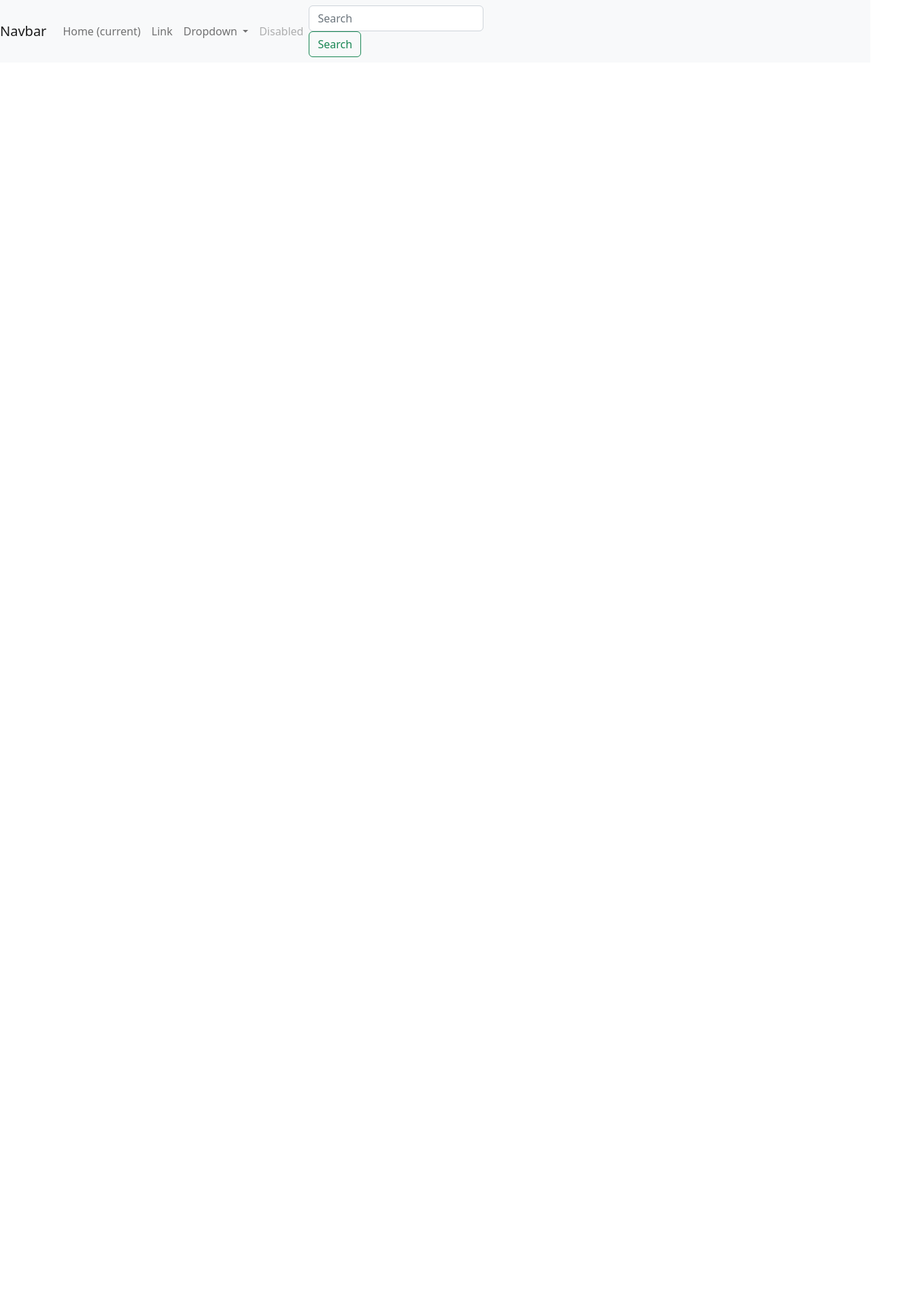
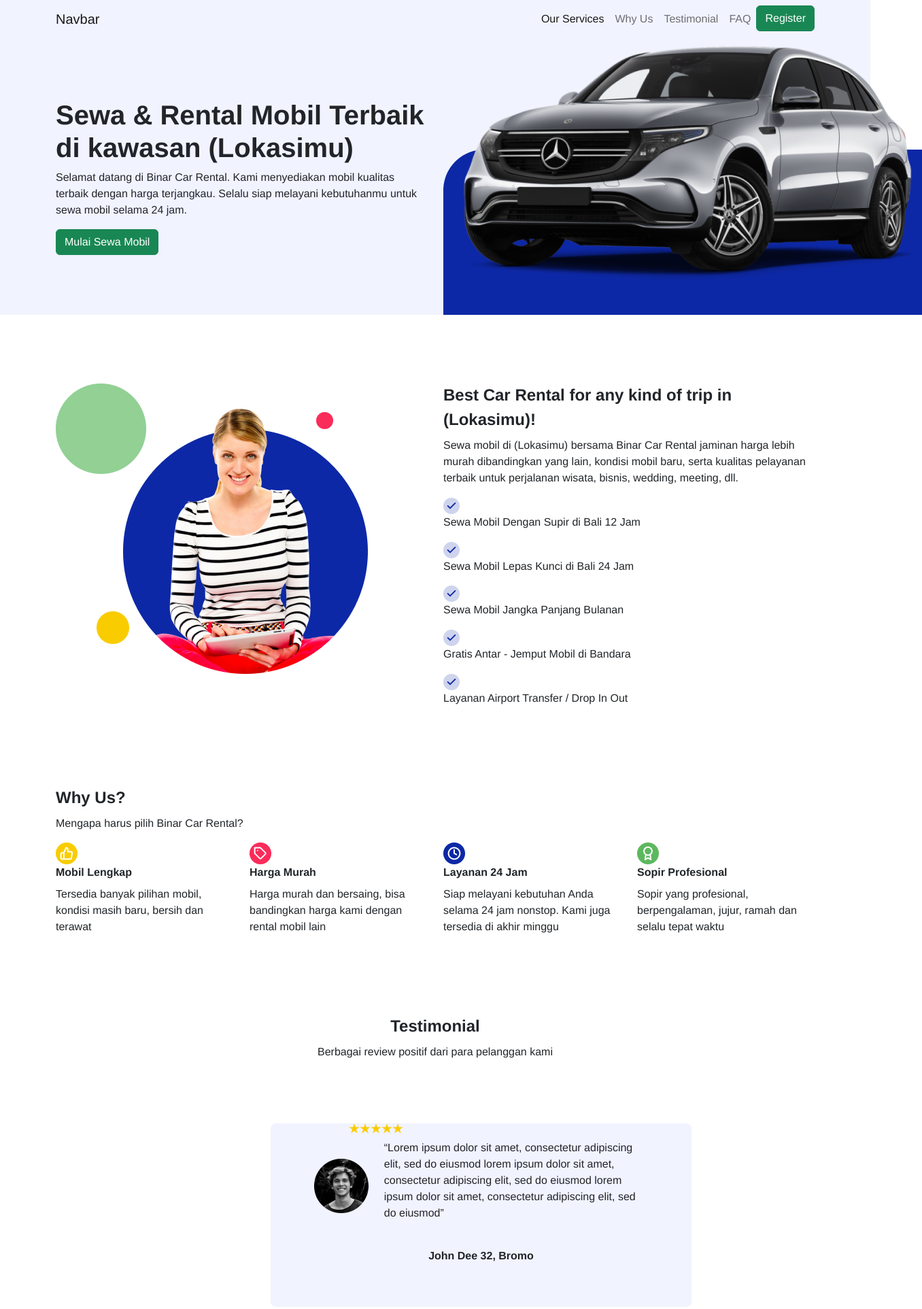
Before and after one commit to AdiSyahrul/Challenge-1-FEJS-Binar, a website: page index.html in a window 1280 px wide. Shown: the top 1925 px of the page at 68% size, 1356 px wide, since content can reach past the window. Before the commit the page ends 800 px from the top, so only its background shows below. Drawn offline with nearby package versions, Linux system fonts and the light colour scheme.

Commit message:
Tes Landing Page

```diff
--- /dev/null
+++ b/index.css
@@ -0,0 +1,134 @@
+.custom-navbar{
+    align-items: flex-end;
+}
+@include media-breakpoint-up(md){
+    .custom-navbar{
+        align-items: flex-start;
+    }
+}
+body{
+    font-family: 'Helvetica', sans-serif;
+}
+.title{
+    font-weight: 700;
+}
+.desc{
+    font-weight: 700;
+    font-size: 24px;
+    line-height: 36px;
+    flex: none;
+    order: 0;
+    flex-grow: 0;
+}
+.testi{
+    margin-top: 100px;
+    text-align: center;
+    font-weight: 700;
+    font-size: 24px;
+    line-height: 36px;
+    flex: none;
+    order: 0;
+    flex-grow: 0;
+}
+.desctesti{
+    text-align: center;
+    font-size: 16px;
+    line-height: 24px;
+    flex: none;
+    order: 1;
+    flex-grow: 0;
+}
+.header-color{
+    background-color:#F1F3FF;
+}
+.car-handle{
+    position:relative;
+    min-height: 300px;
+}
+.img-car{
+    position:relative;
+    right:0;
+    bottom:0;
+}
+.Cewek{
+    margin-top: 100px;
+    margin-bottom: 100px;
+}
+.img-service{
+    position:relative;
+    left:0;
+}
+.info-panel{
+    background-color:white;
+}
+.panel{
+    font-weight: 700;
+    font-size: 16px;
+    line-height: 24px;
+    flex: none;
+    order: 1;
+    flex-grow: 0;
+}
+.info-testi{
+    position: absolute;
+    border-radius: 8px;
+    width: 619px;
+    height: 270px;
+    left: 410px;
+    top: 1652px;
+    background: #F1F3FF;
+}
+.img-photo{
+    float:left;
+    width: 80px;
+    height: 80px;
+    left: 456px;
+    top: 1747px;
+}
+.star{
+    display: flex;
+    flex-direction: row;
+    align-items: flex-start;
+    padding: 0px;
+
+    width: 80px;
+    height: 16px;
+}
+.Text{
+    text-align:left;
+}
+.John{
+    font-weight: bold;
+    text-align: center;
+}
+.kotak{
+    background: #0D28A6;
+    border-radius: 13px;
+    position: absolute;
+    width: 1168px;
+    height: 326px;
+    left: 136px;
+    top: 2078px;
+}
+.Newtitle{
+    position: static;
+    margin-top: 80px;
+    width: 613px;
+    height: 54px;
+    top: 2142px;
+    font-family: 'Helvetica';
+    font-style: normal;
+    font-weight: 700;
+    font-size: 36px;
+    text-align: center;
+}
+.Newdesc{
+    text-align: center;
+    font-weight: 300;
+    font-size: 14px;
+    line-height: 20px;
+    width: 613px;
+    height: 54px;
+    left: 406px;
+    top: 2142px;
+}
--- a/index.html
+++ b/index.html
@@ -4,47 +4,158 @@
     <meta charset="UTF-8">
     <meta http-equiv="X-UA-Compatible" content="IE=edge">
     <meta name="viewport" content="width=device-width, initial-scale=1.0">
-    <title>Tes tes</title>
+    <title>Landing Page</title>
     <link rel="stylesheet" href="node_modules/bootstrap/dist/css/bootstrap.css">
+    <link rel="stylesheet" href="/index.css">
 </head>
 <body>
-    <header>
-        <nav class="navbar navbar-expand-lg navbar-light bg-light">
+  <!-- Navbar -->
+    <header class="header-color">
+        <nav class="navbar navbar-expand-lg">
+          <div class="container-lg">
             <a class="navbar-brand" href="#">Navbar</a>
-            <button class="navbar-toggler" type="button" data-toggle="collapse" data-target="#navbarSupportedContent" aria-controls="navbarSupportedContent" aria-expanded="false" aria-label="Toggle navigation">
+            <button class="navbar-toggler" type="button" data-bs-toggle="offcanvas" data-bs-target="#navbarSupportedContent" aria-controls="navbarSupportedContent" aria-expanded="false" aria-label="Toggle navigation">
               <span class="navbar-toggler-icon"></span>
             </button>
 
-            <div class="collapse navbar-collapse" id="navbarSupportedContent">
-              <ul class="navbar-nav mr-auto">
-                <li class="nav-item active">
-                  <a class="nav-link" href="#">Home <span class="sr-only">(current)</span></a>
+            <div class="offcanvas offcanvas-end custom-navbar" id="navbarSupportedContent">
+              <ul class="navbar-nav mb-2 mb-lg-0">
+                <li class="nav-item">
+                  <a class="nav-link active" aria-current="page" href="#">Our Services</a>
                 </li>
                 <li class="nav-item">
-                  <a class="nav-link" href="#">Link</a>
-                </li>
-                <li class="nav-item dropdown">
-                  <a class="nav-link dropdown-toggle" href="#" id="navbarDropdown" role="button" data-toggle="dropdown" aria-haspopup="true" aria-expanded="false">
-                    Dropdown
-                  </a>
-                  <div class="dropdown-menu" aria-labelledby="navbarDropdown">
-                    <a class="dropdown-item" href="#">Action</a>
-                    <a class="dropdown-item" href="#">Another action</a>
-                    <div class="dropdown-divider"></div>
-                    <a class="dropdown-item" href="#">Something else here</a>
-                  </div>
+                  <a class="nav-link" href="#">Why Us</a>
                 </li>
                 <li class="nav-item">
-                  <a class="nav-link disabled" href="#">Disabled</a>
+                  <a class="nav-link" href="#">Testimonial</a>
+                </li>
+                <li class="nav-item">
+                  <a class="nav-link" href="#">FAQ</a>
+                </li>
+                <li class="nav-item">
+                  <button type="button" class="btn btn-success">Register</button>
                 </li>
               </ul>
-              <form class="form-inline my-2 my-lg-0">
-                <input class="form-control mr-sm-2" type="search" placeholder="Search" aria-label="Search">
-                <button class="btn btn-outline-success my-2 my-sm-0" type="submit">Search</button>
-              </form>
             </div>
-          </nav>
+          </div>
+        </nav>
     </header>
+
+    <!-- Section 1 : Mobil -->
+    <section class="header-color car-handle">
+      <div class="container-lg">
+        <div class="row align-items-center">
+          <div class="col-12 col-md-6">
+                <h1 class="title">Sewa & Rental Mobil Terbaik di kawasan (Lokasimu)</h1>
+                <p>Selamat datang di Binar Car Rental. Kami menyediakan mobil kualitas terbaik dengan harga terjangkau. Selalu siap melayani kebutuhanmu untuk sewa mobil selama 24 jam.</p>
+                <button type="button" class="btn btn-success">Mulai Sewa Mobil</button>
+          </div>
+          <div class="col-12 col-md-6">
+              <img src="assets/img_car.png" class="img-car"  alt="">
+          </div>
+        </div>
+      </div>
+    </section>
+
+    <!-- Section 2 : Cewek -->
+    <section class="Cewek">
+      <div class="container-lg">
+        <div class="row align-items-centers">
+          <div class="col-12 col-md-6">
+            <img src="assets/img_service.png" class="img-service"  alt="">
+          </div>
+          <div class="col-12 col-md-6">
+                <h3 class="desc">Best Car Rental for any kind of trip in (Lokasimu)!</h3>
+                <p>Sewa mobil di (Lokasimu) bersama Binar Car Rental jaminan harga lebih murah dibandingkan yang lain, kondisi mobil baru, serta kualitas pelayanan terbaik untuk perjalanan wisata, bisnis, wedding, meeting, dll.</p>
+                <img src="assets/Group_53.png">
+                <p>Sewa Mobil Dengan Supir di Bali 12 Jam</p>
+                <img src="assets/Group_53.png">
+                <p>Sewa Mobil Lepas Kunci di Bali 24 Jam</p>
+                <img src="assets/Group_53.png">
+                <p>Sewa Mobil Jangka Panjang Bulanan</p>
+                <img src="assets/Group_53.png">
+                <p>Gratis Antar - Jemput Mobil di Bandara</p>
+                <img src="assets/Group_53.png">
+                <p>Layanan Airport Transfer / Drop In Out</p>
+          </div>
+        </div>
+      </div>
+    </section>
+
+    <!-- Section 3 : Why Us? -->
+    <section>
+      <div class="container-lg">
+        <div class="row align-items-centers">
+            <h3 class="desc">Why Us?</h3>
+            <p>Mengapa harus pilih Binar Car Rental?</p>
+          </div>
+            <div class="col-12 col-md-12 info-panel">
+              <div class="row">
+                <div class="col-sm">
+                  <img src="assets/icon_complete.png" class="icon-service">
+                  <h5 class="panel">Mobil Lengkap</h5>
+                  <p>Tersedia banyak pilihan mobil, kondisi masih baru, bersih dan terawat</p>
+                </div>
+                <div class="col-sm">
+                  <img src="assets/icon_price.png" class="icon-service">
+                  <h5 class="panel">Harga Murah</h5>
+                  <p>Harga murah dan bersaing, bisa bandingkan harga kami dengan rental mobil lain</p>
+                </div>
+                <div class="col-sm">
+                  <img src="assets/icon_24hrs.png" class="icon-service">
+                  <h5 class="panel">Layanan 24 Jam</h5>
+                  <p>Siap melayani kebutuhan Anda selama 24 jam nonstop. Kami juga tersedia di akhir minggu</p>
+                </div>
+                <div class="col-sm">
+                  <img src="assets/icon_professional.png" class="icon-service">
+                  <h5 class="panel">Sopir Profesional</h5>
+                  <p>Sopir yang profesional, berpengalaman, jujur, ramah dan selalu tepat waktu</p>
+                </div>
+              </div>
+            </div>
+          </div>
+        </div>
+      </div>
+    </section>
+
+    <!-- Section 4 : Testimonial -->
+    <section">
+      <div class="row justify-content-center">
+        <div class="col-6">
+          <h5 class="testi">Testimonial</h5>
+          <p class="desctesti">Berbagai review positif dari para pelanggan kami</p>
+        </div>
+      </div>
+      <div class="container-lg">
+        <div class="row justify-content-center info-testi">
+          <div class="col-12 col-md-1 align-items-center d-flex">
+            <img src="assets/img_photo.png" class="img-photo" alt="">
+          </div>
+          <div class="col-12 col-md-1 justify-content-center">
+            <img src="assets/Rate.png" class="star" alt="">
+          </div>
+          <div class="col-12 col-sm-8 align-items-center d-flex">
+            <p class="Text">“Lorem ipsum dolor sit amet, consectetur adipiscing elit, sed do eiusmod lorem ipsum dolor sit amet, consectetur adipiscing elit, sed do eiusmod lorem ipsum dolor sit amet, consectetur adipiscing elit, sed do eiusmod”</p>
+          </div>
+          <div>
+            <p class="John">John Dee 32, Bromo</p>
+          </div>
+        </div>
+      </div>
+    </section>
+
+    <!-- Kotak Biru -->
+    <section class="kotak">
+      <div class="container-lg">
+          <div class="row justify-content-center">
+            <div class="col-12 col-lg-6">
+              <h3 class="text-light Newtitle">Sewa Mobil di (Lokasimu) Sekarang</h3>
+              <p class="text-light Newdesc">Lorem ipsum dolor sit amet, consectetur adipiscing elit, sed do eiusmod tempor incididunt ut labore et dolore magna aliqua.</p>
+              <div class="text-xl-center"><button class="btn btn-success btn-sx" type="button">Mulai Sewa Mobil</button></div>
+            </div>
+          </div>
+      </div>
+    </section>
 </body>
     <script src="node_modules/bootstrap/dist/js/bootstrap.bundle.js"></script>
 </html>
```
Also changed, not shown: assets/Group_53.png (added), assets/Rate.png (added), assets/icon_24hrs.png (added), assets/icon_complete.png (added), assets/icon_price.png (added), assets/icon_professional.png (added), assets/img_car.png (added), assets/img_photo.png (added), assets/img_service.png (added).
